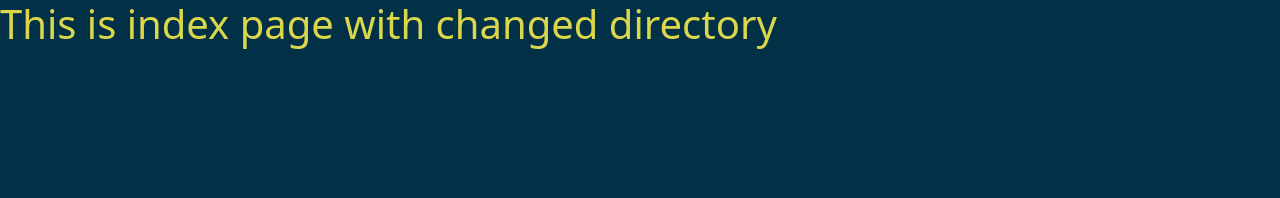
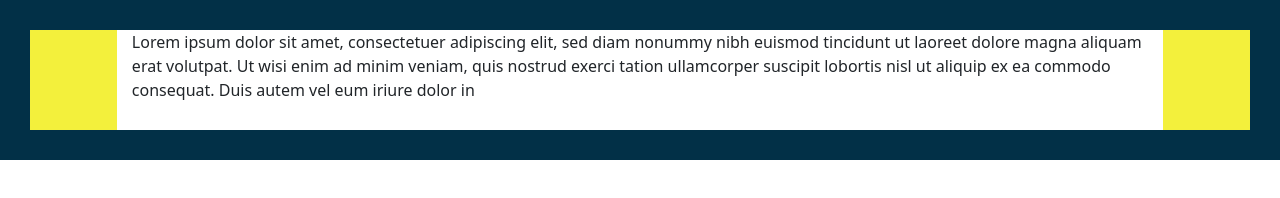
Before and after one commit to Lesiba-Tipe/tipegraphics-githubpage, a plain HTML site: page docs/index.html in a window 1280 px wide. Drawn offline with nearby package versions, Linux system fonts and the light colour scheme.

Commit message:
added 404 Not Found page

```diff
--- a/docs/index.html
+++ b/docs/index.html
@@ -12,14 +12,29 @@
 
     <title>Tipe Graphics</title>
 
-    <style>
 
-    </style>
   </head>
   <body>
-    <h1>This is index page with changed directory</h1>
+      <div class="frame-container">
+        <div class="frame">
+          <div class="home-card-container">
+
+            <div class="home-card service-slide-show"></div>
+
+            <div class=" welcome-note">
+              Lorem ipsum dolor sit amet, consectetuer adipiscing elit, sed diam nonummy
+              nibh euismod tincidunt ut laoreet dolore magna aliquam erat volutpat.
+              Ut wisi enim ad minim veniam, quis nostrud exerci tation ullamcorper
+              suscipit lobortis nisl ut aliquip ex ea commodo consequat.
+              Duis autem vel eum iriure dolor in
+            </div>
+
+            <div class="home-card"></div>
+
+          </div>
+        </div>
+      </div>
 
     <script src="https://cdn.jsdelivr.net/npm/bootstrap@5.0.2/dist/js/bootstrap.bundle.min.js" integrity="sha384-MrcW6ZMFYlzcLA8Nl+NtUVF0sA7MsXsP1UyJoMp4YLEuNSfAP+JcXn/tWtIaxVXM" crossorigin="anonymous"></script>
-
   </body>
 </html>
--- a/docs/style.css
+++ b/docs/style.css
@@ -1,4 +1,40 @@
-body{
-    color:#dad74a;
+
+
+/*
+  MOBILE
+*/
+.notFound{
+    display: flex;
+    flex-direction: column;
+    align-items: center;
+    align-content: center;
+}
+
+@media only screen and (min-width: 768px) {
+    /*
+        DESKTOP
+    */
+   .frame-container{
+
+    padding:30px;
     background-color: #023047;
-  }
+   }
+
+   .frame{
+
+    background-color: #8ecae6;
+   }
+   .home-card-container{
+    display: flex;
+    flex-direction: row;
+    flex: 1 2 2;
+    gap: 15px;
+    background-color: #fff;
+   }
+   .home-card{
+    height: 100px;
+    width: 200px;
+    background-color: rgb(243, 240, 60);
+   }
+
+}
```
Also changed, not shown: docs/404.html (added, +25 -0 lines), docs/assets/tittle-icon-2.png (added), docs/assets/tittle-icon.png (added).
